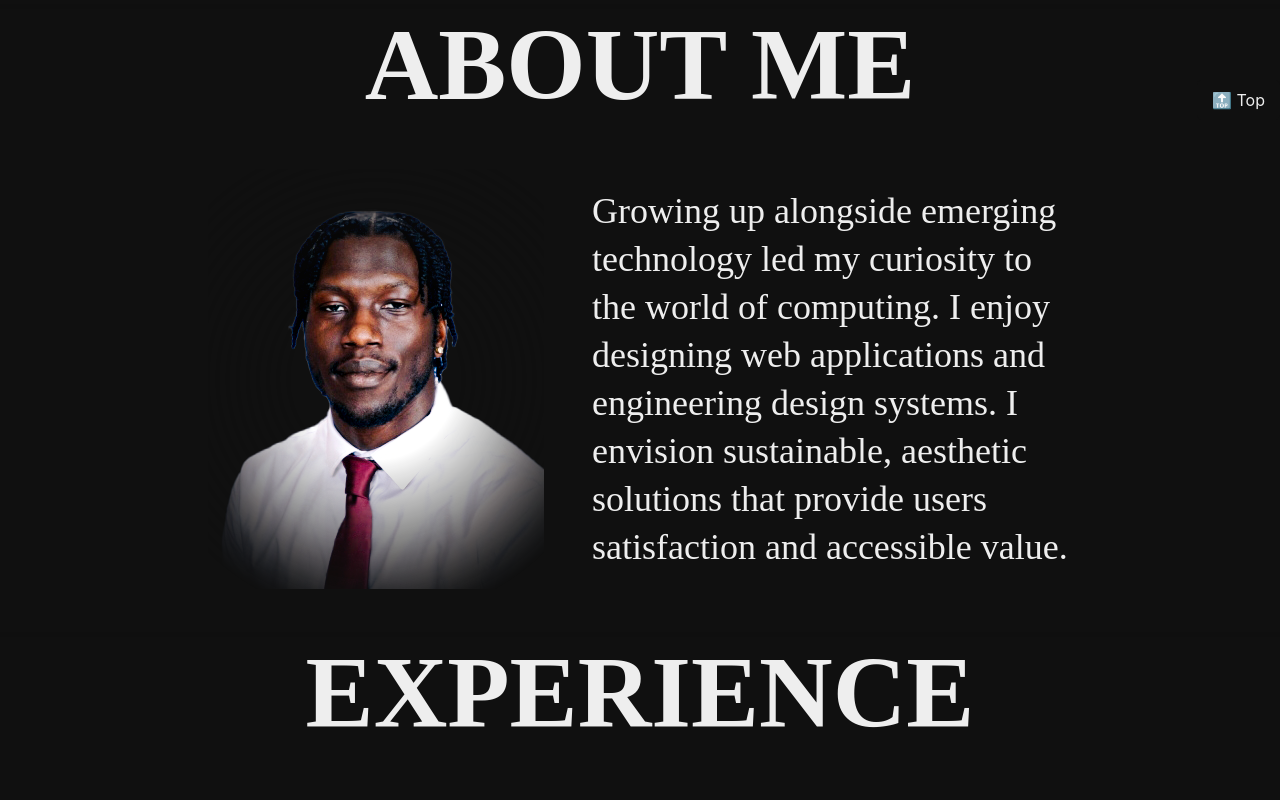
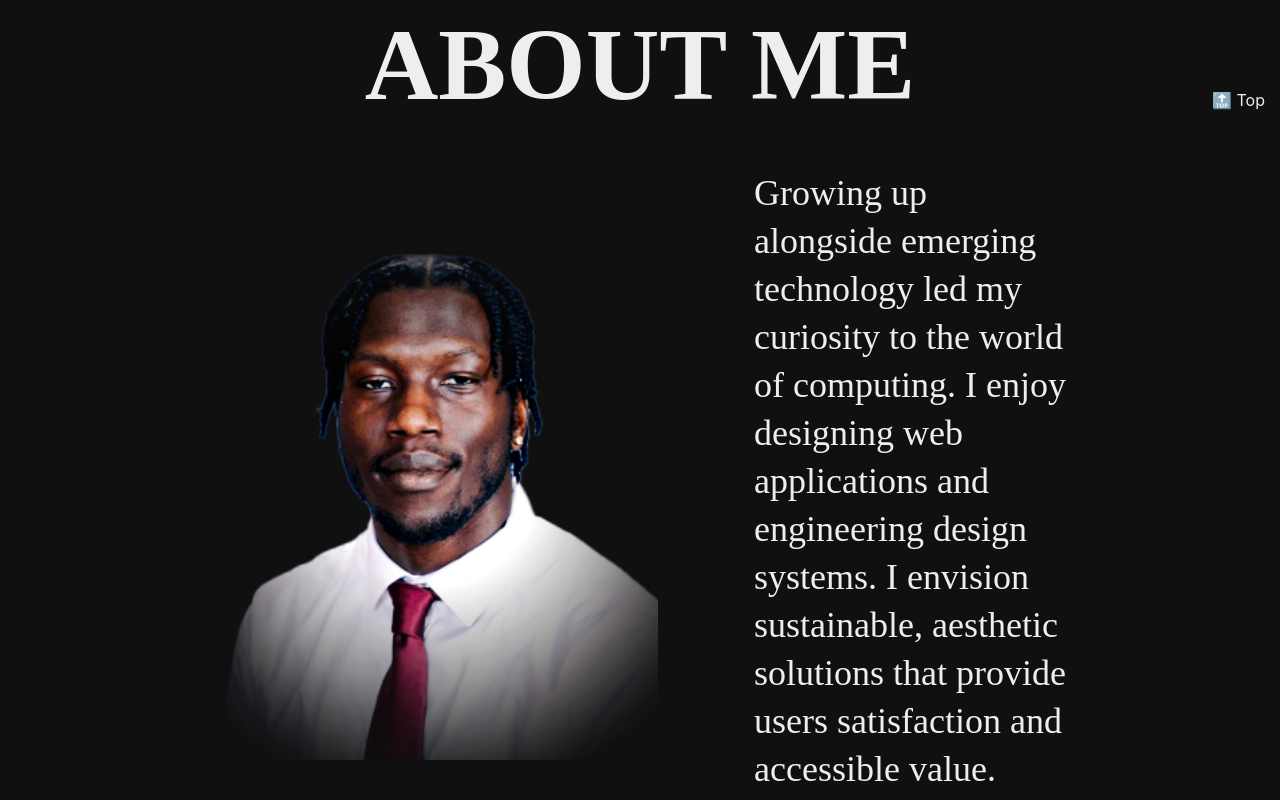
Before and after one commit to ralleyne531/Portfolio, a React (Create React App) app in the folder UI/: page / in a window 1280 px wide. Shown: the part 680-1480 px from the top of the page. Built offline with nearby package versions, Linux system fonts and the light colour scheme; a web font is replaced by a local one.

Commit message:
Adding new photo + animation

```diff
--- a/UI/src/App.css
+++ b/UI/src/App.css
@@ -16,7 +16,12 @@
   font-display: swap;
 }
 
-
+@keyframes fade {
+  0% {opacity: 1;}
+  49% {opacity: 1;}
+  50% {opacity: 0;}
+  100% {opacity: 0;}
+}
 
 :root {
   --ff: "PramukhRounded", serif;
@@ -88,6 +93,13 @@ main{
   width: 100%;
 }
 
+section{
+  display: inline-block;
+  position: relative;
+  max-width:100%;
+}
+
+
 h1{
   font: var(--h1);
   text-transform: uppercase;
@@ -131,9 +143,11 @@ a:hover p{
   text-shadow: -1px -1px 0 #EEEEEE, 1px -1px 0 #EEEEEE, -1px 1px 0 #EEEEEE, 1px 1px 0 #EEEEEE;
 }
 
-img{
-  width:50%;
+section img{
+  display: inline-block;
   object-fit: cover;
+  width: 450px;
+  animation: fade 1s infinite alternate;
 
   /* Circular mask */
   mask-image: radial-gradient(circle, rgba(0, 0, 0, 1) 30%, rgba(0, 0, 0, 0) 90%);
@@ -182,6 +196,20 @@ svg{
   text-decoration: none;
 }
 
+section img.bottom{
+  position: relative;
+  animation: fade 2s infinite alternate;
+  animation-delay: 2s;
+  z-index: 1;
+}
+
+section img.top {
+  position: absolute;
+  top: 0;
+  left: 0;
+  animation: fade 2s infinite alternate;
+  z-index: 2;
+}
 
 @media only screen and (max-width: 600px) {
 
--- a/UI/src/Components/About.js
+++ b/UI/src/Components/About.js
@@ -1,5 +1,6 @@
 import React from "react";
 import image from "../img/Headshot_2025.png"
+import image2 from "../img/Headshot_2022.jpeg"
 import styled from "styled-components";
 
 const AboutDiv = styled.div`
@@ -7,7 +8,7 @@ const AboutDiv = styled.div`
   justify-content: center;
   align-items: center;
   max-width: 75%;
-  gap: 48px;
+  gap: 96px;
   margin: 0 auto;
   padding: 3em;
 `
@@ -16,7 +17,10 @@ function About(){
     return <>
         <h2>About Me</h2>
         <AboutDiv>
-        <img src={image} alt={"Portrait of engineer, Rashidi Alleyne"}/>
+        <section>
+        <img  className="bottom" src={image} alt="Portrait of engineer, Rashidi Alleyne"/>
+        <img className="top" src={image2} alt="Portrait of engineer, Rashidi Alleyne"/>
+        </section>
         <p>Growing up alongside emerging technology led my curiosity to the world of computing. I enjoy designing web applications and engineering design systems. I envision sustainable, aesthetic solutions that provide users satisfaction and accessible value.</p>
         </AboutDiv>
     </>
```
Also changed, not shown: UI/src/img/Headshot_2022.jpeg (added).
